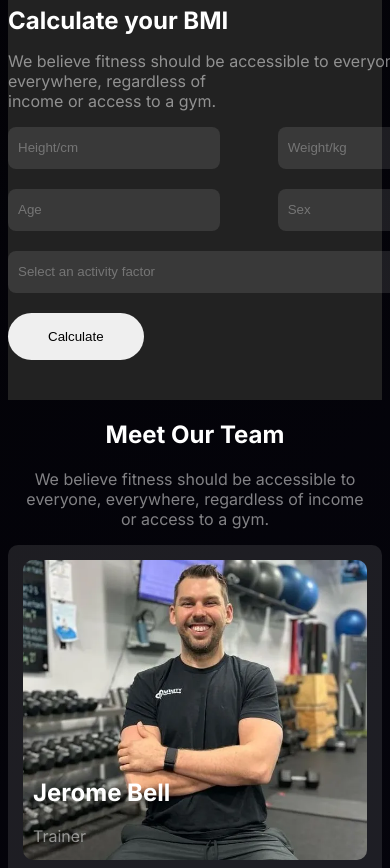
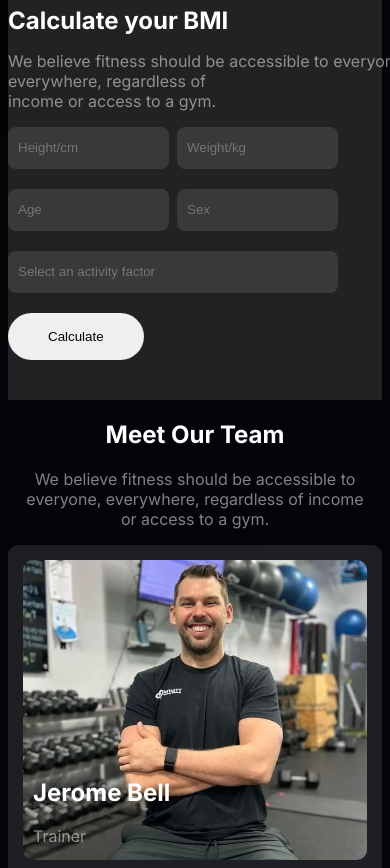
Before and after one commit to mohammad-imran-eng/fitness, a plain HTML site: page index.html in a window 390 px wide. Shown: the part 3880-4748 px from the top of the page. Drawn offline with Linux system fonts and the light colour scheme; a web font is replaced by a local one.

Commit message:
change bmi section

```diff
--- a/styles/style.css
+++ b/styles/style.css
@@ -599,15 +599,10 @@ footer {
     .bmi-right {
         margin-top: 20px;
     }
-    .bmi-input input {
-        width: 80%;
+    .bmi-input {
+        width: 30%;
     }
-    .bmi-input {
-        width: 49%;
-    }
-    .bmi-input input {
-        grid-template-columns: repeat(1,1fr);
-    }
+
     .bmi-right p {
         width: 45%;
     }
```
